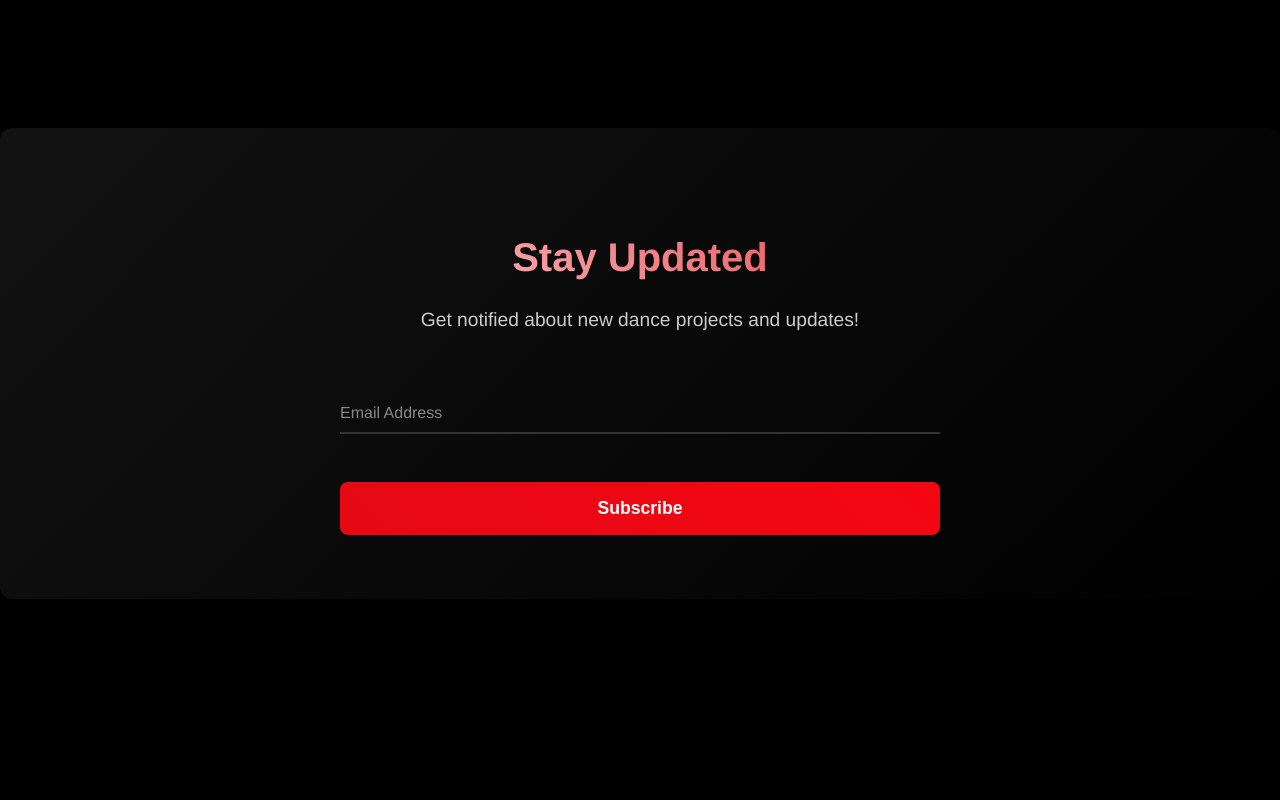
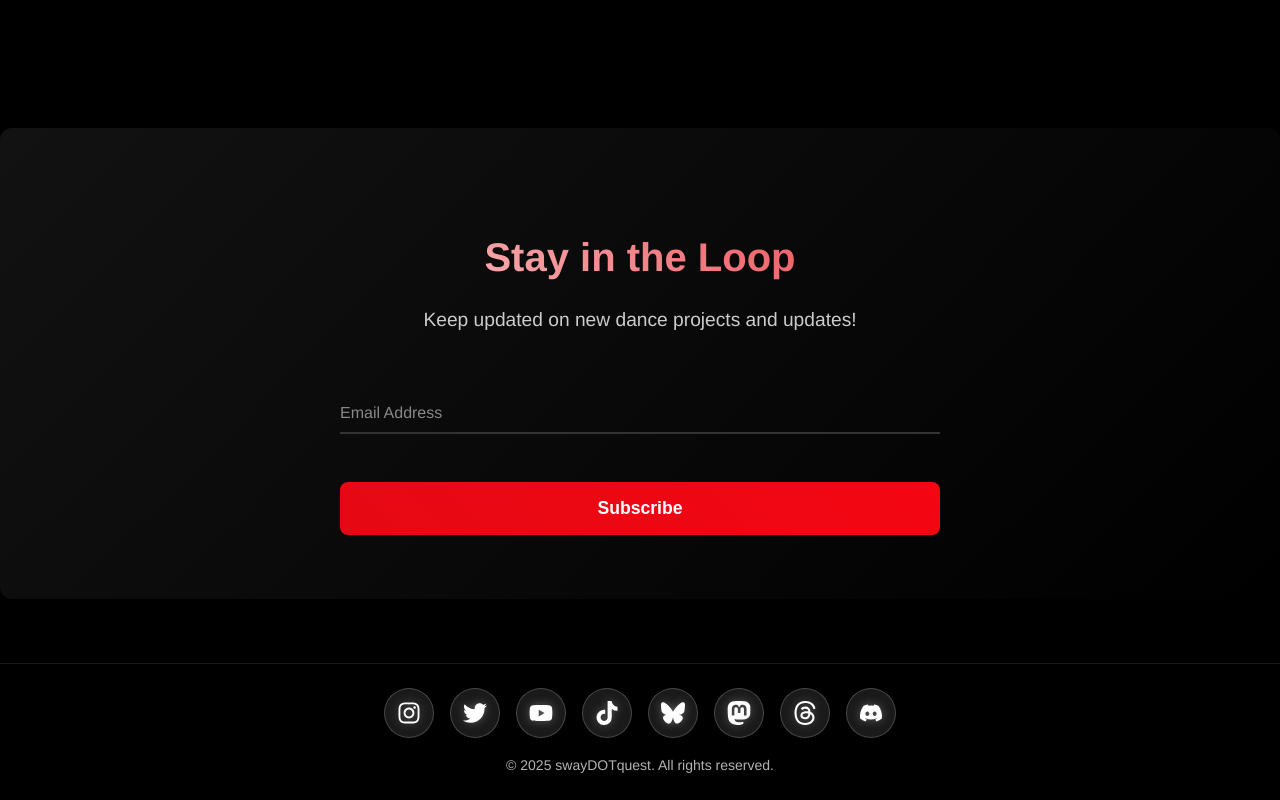
Before and after one commit to oscoDOTblog/sway-ui, a Next.js app: page / in a window 1280 px wide. Shown: the part 1510-2310 px from the top of the page. Before the commit the page ends 2173 px from the top, so only its background shows below. Built offline with nearby package versions, Linux system fonts and the light colour scheme.

Commit message:
add footer back in

```diff
--- a/src/app/components/AnimatedForm.js
+++ b/src/app/components/AnimatedForm.js
@@ -69,8 +69,8 @@ export default function AnimatedForm() {
     <section className={styles.formSection}>
       <div className={styles.formContainer}>
         <div className={styles.formHeader}>
-          <h2 className={styles.formTitle}>Stay Updated</h2>
-          <p className={styles.formSubtitle}>Get notified about new dance projects and updates!</p>
+          <h2 className={styles.formTitle}>Stay in the Loop</h2>
+          <p className={styles.formSubtitle}>Keep updated on new dance projects and updates!</p>
         </div>
 
         <form className={styles.form} onSubmit={handleSubmit}>
--- a/src/app/components/Footer.module.css
+++ b/src/app/components/Footer.module.css
@@ -33,10 +33,10 @@
 }
 
 .socialButton:hover {
-  background: rgba(0, 255, 136, 0.2);
-  border-color: rgba(0, 255, 136, 0.5);
+  background: rgba(229, 9, 20, 0.2);
+  border-color: rgba(229, 9, 20, 0.5);
   transform: translateY(-2px);
-  box-shadow: 0 5px 15px rgba(0, 255, 136, 0.3);
+  box-shadow: 0 5px 15px rgba(229, 9, 20, 0.3);
 }
 
 .socialIcon {
--- a/src/app/page.js
+++ b/src/app/page.js
@@ -3,6 +3,7 @@
 import { useState } from 'react';
 import { projects } from './data/projects';
 import AnimatedForm from './components/AnimatedForm';
+import Footer from './components/Footer';
 import styles from './page.module.css';
 
 export default function Home() {
@@ -101,6 +102,9 @@ export default function Home() {
       {/* Animated Contact Form */}
       <AnimatedForm />
 
+      {/* Footer */}
+      <Footer />
+
       {/* Modal */}
       {isModalOpen && selectedProject && (
         <div className={styles.modalOverlay} onClick={closeModal}>
```
